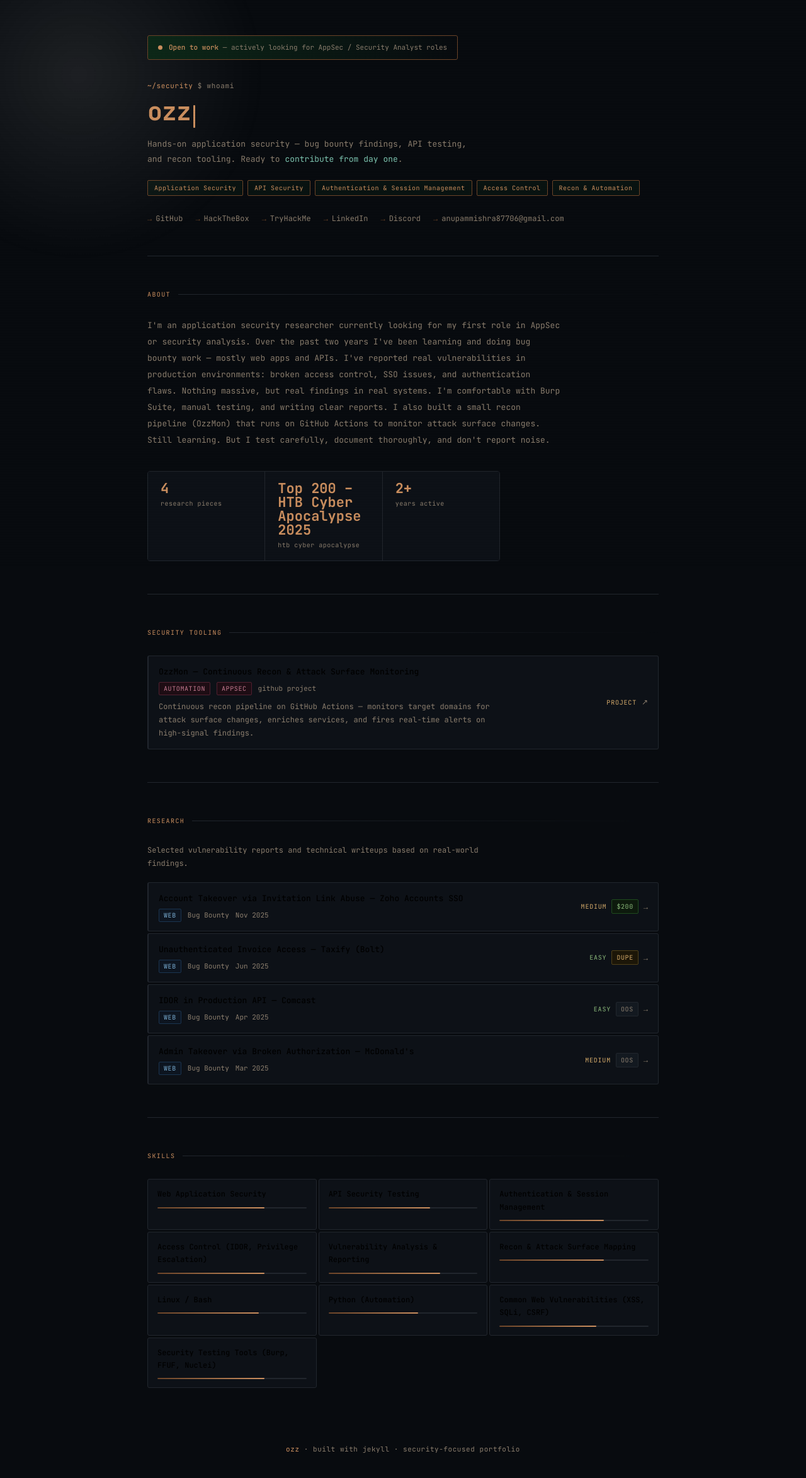
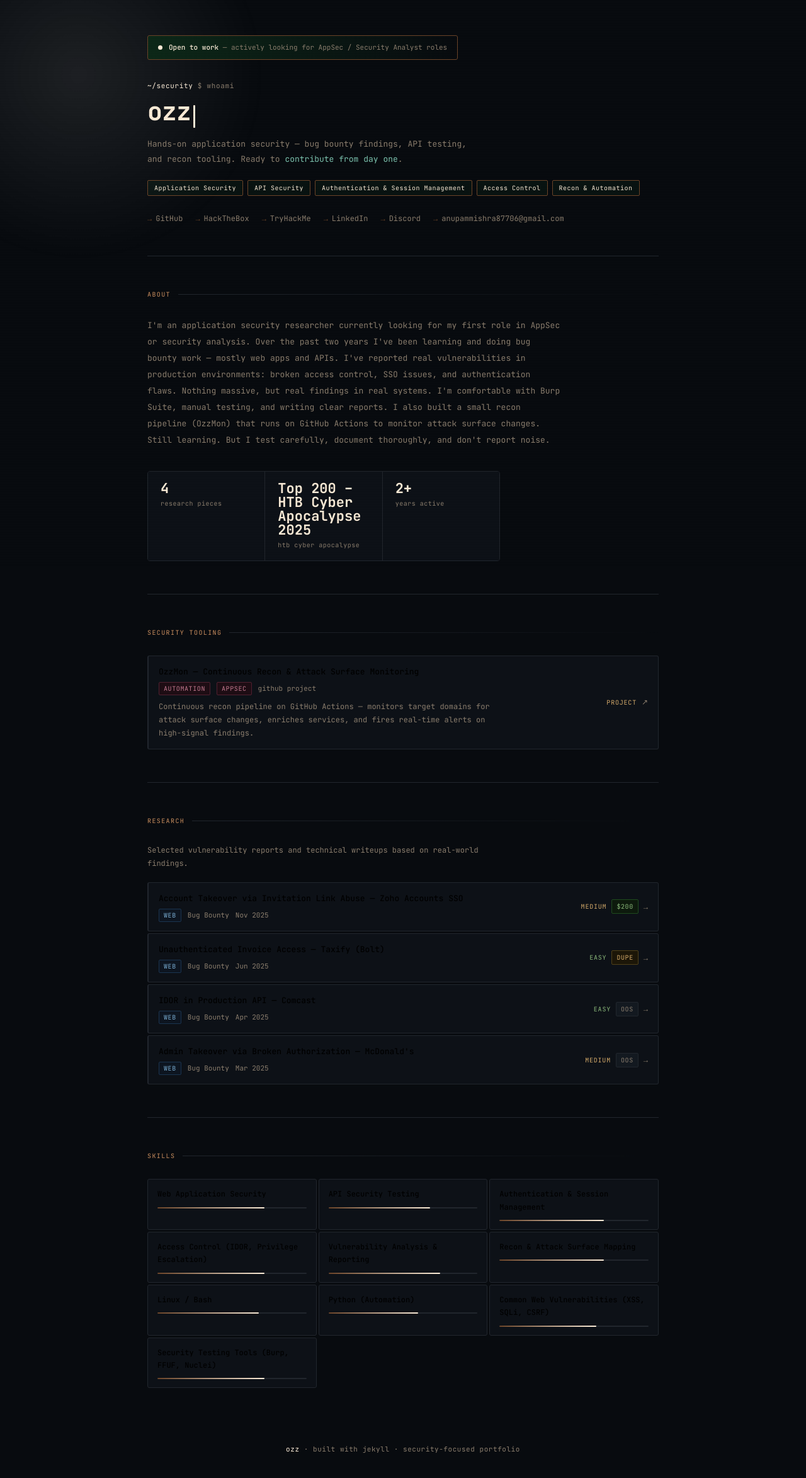
Before and after one commit to Psyphen36/anupam-security-portfolio, a Jekyll site: the page built from index.html, in a window 1280 px wide. Shown: the whole page at 63% size. Built offline with Jekyll 4.4.1, drawn with Linux system fonts in a browser that asks for light colours; nearby versions of some CDN libraries.

Commit message:
Update main.css

```diff
--- a/assets/css/main.css
+++ b/assets/css/main.css
@@ -12,7 +12,7 @@
   --bg:        #080b0f;
   --bg2:       #0d1117;
   --bg3:       #131920;
-  --green:     #cb8f5f;   /* warm amber — primary / about section */
+  --green:     #FAEBD7;   /* warm amber — primary / about section */
   --green-dim: #6b4428;
   --green-glow:rgba(203,143,95,0.12);
   --cyan:      #7dc4b0;   /* warm teal — links / skills section */
```
